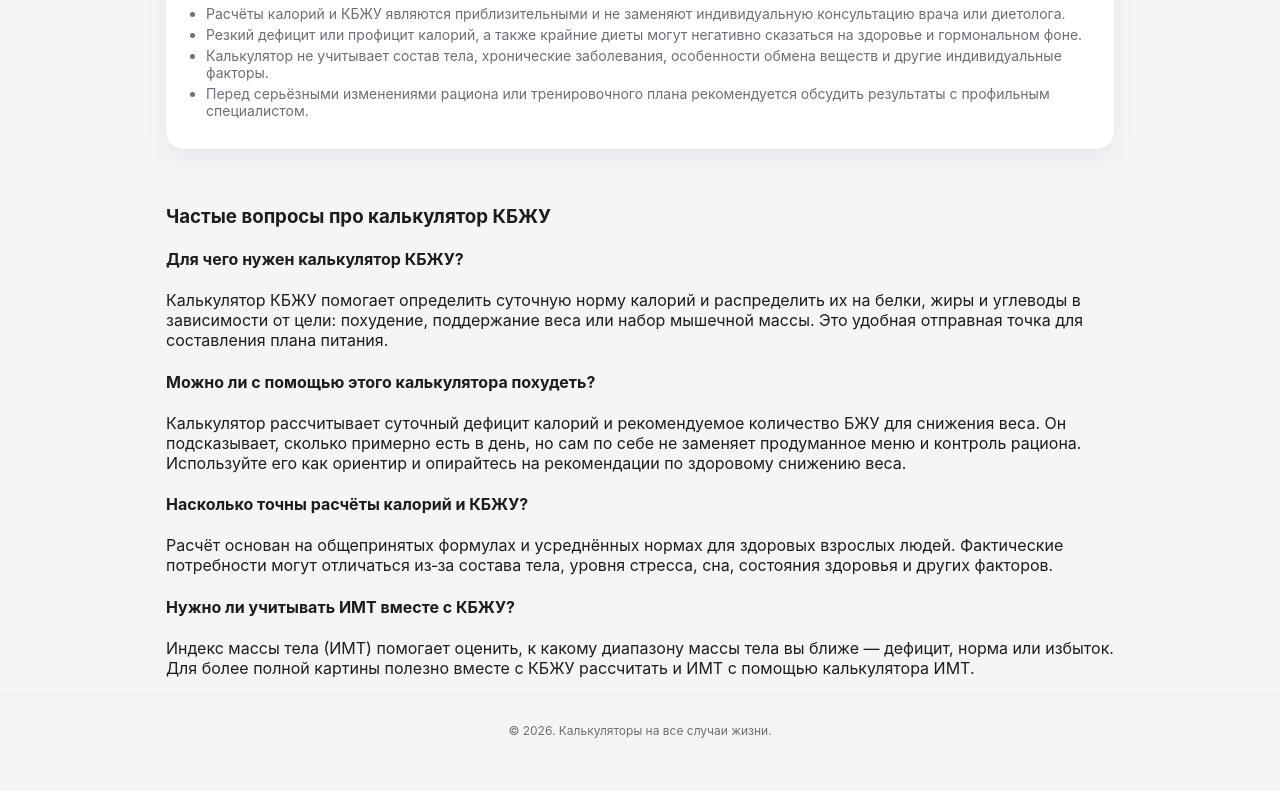
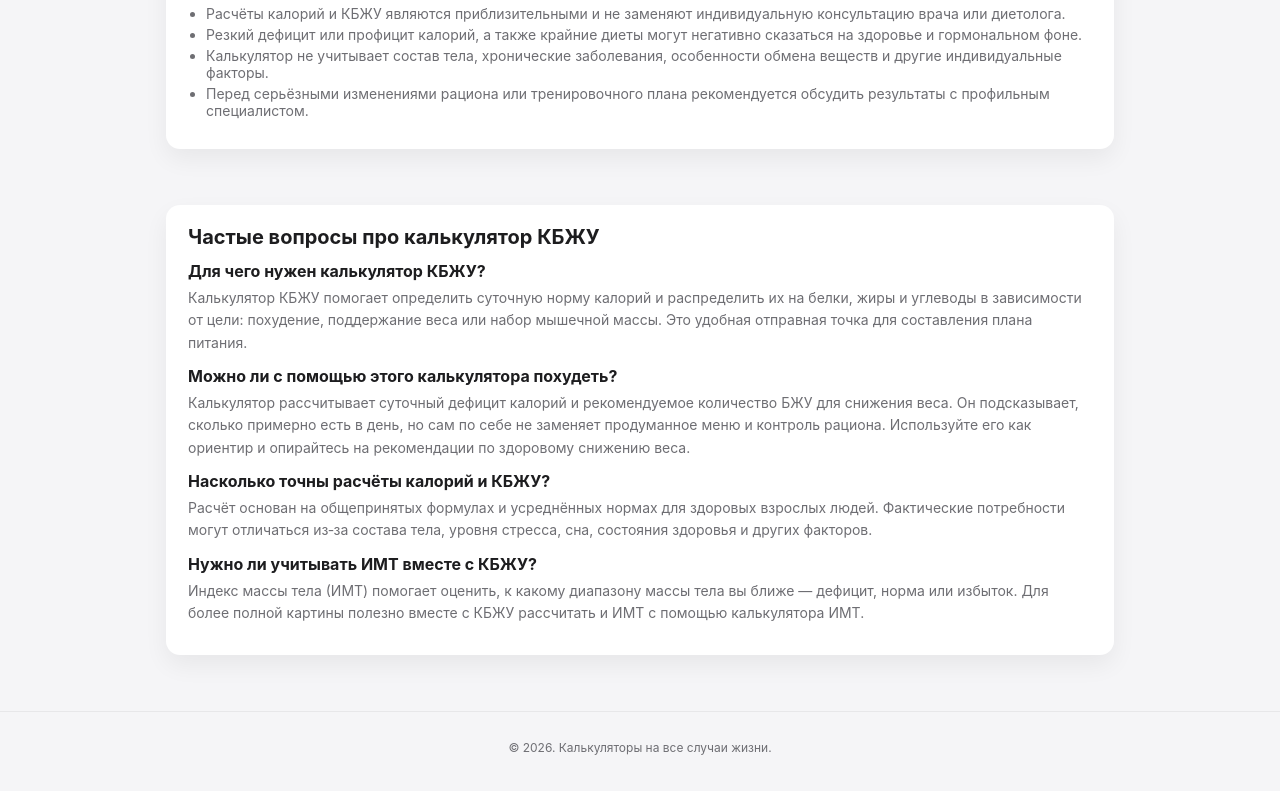
Before and after one commit to MikhalevDenis/calculators-site, a plain HTML site: page calc-kbju.html in a window 1280 px wide. Shown: the part 1300-2091 px from the top of the page. Drawn offline with Linux system fonts and the light colour scheme.

Commit message:
Add files via upload

```diff
--- a/css/style.css
+++ b/css/style.css
@@ -1073,7 +1073,7 @@ footer .container {
   width: 100%;
   margin: 34px auto 56px;
   background: var(--bg-card);
-  border-radius: 18px;
+  border-radius: 14px;
   padding: 20px 22px 22px;
   box-shadow: 0 10px 25px rgba(0, 0, 0, 0.06);
 }
@@ -1104,6 +1104,34 @@ footer .container {
 
 .kbju-info li {
   margin-bottom: 4px;
+}
+
+/* FAQ под калькулятором КБЖУ */
+
+.kbju-faq {
+  width: 100%;
+  margin: 16px auto 56px;
+  background: var(--bg-card);
+  border-radius: 14px;
+  padding: 20px 22px 22px;
+  box-shadow: 0 10px 25px rgba(0, 0, 0, 0.06);
+}
+
+.kbju-faq h3 {
+  margin: 0 0 10px;
+  font-size: 20px;
+}
+
+.kbju-faq h4 {
+  margin: 12px 0 6px;
+  font-size: 16px;
+}
+
+.kbju-faq p {
+  margin: 0 0 8px;
+  font-size: 14px;
+  color: var(--text-secondary);
+  line-height: 1.6;
 }
 
 /* Адаптив для КБЖУ */
```
